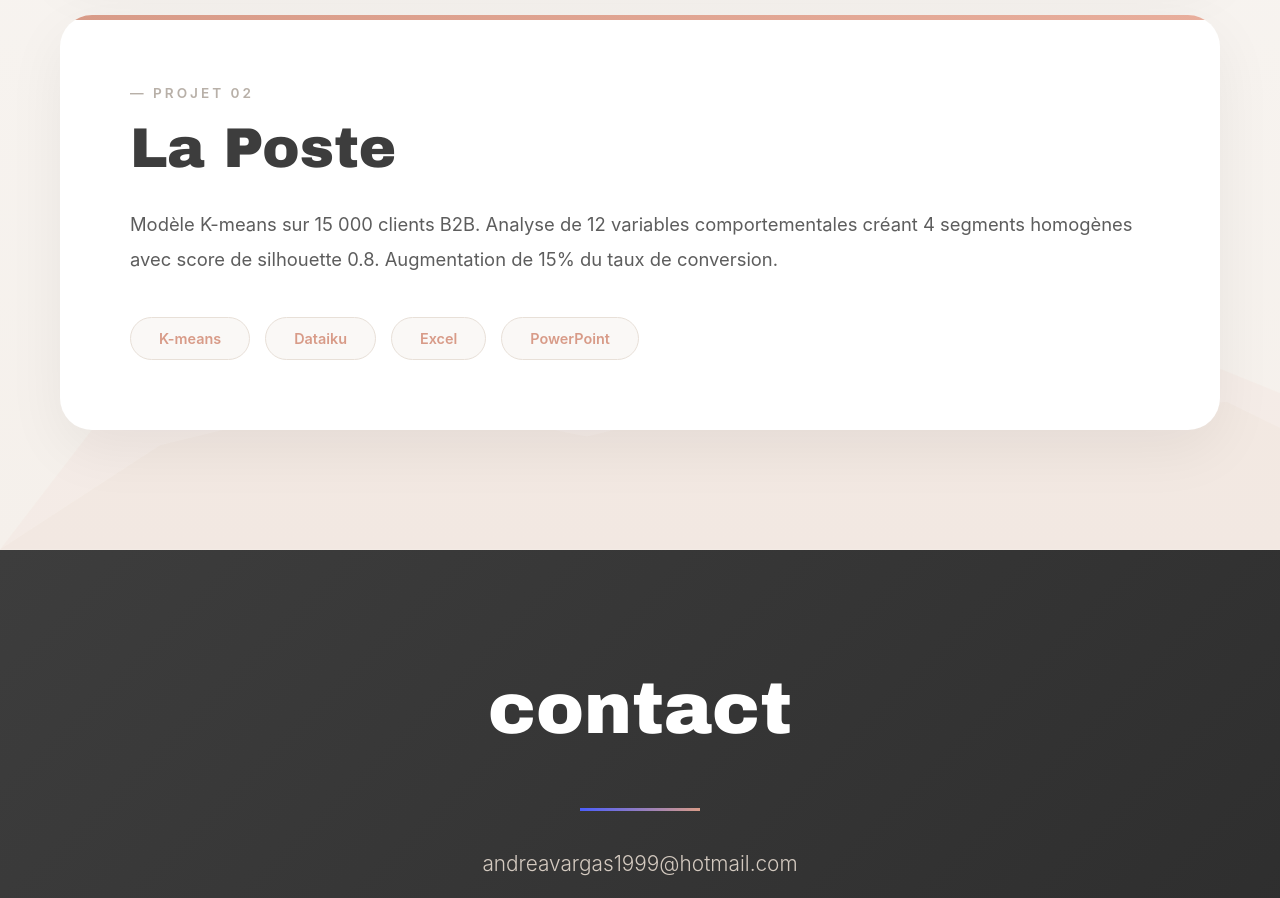
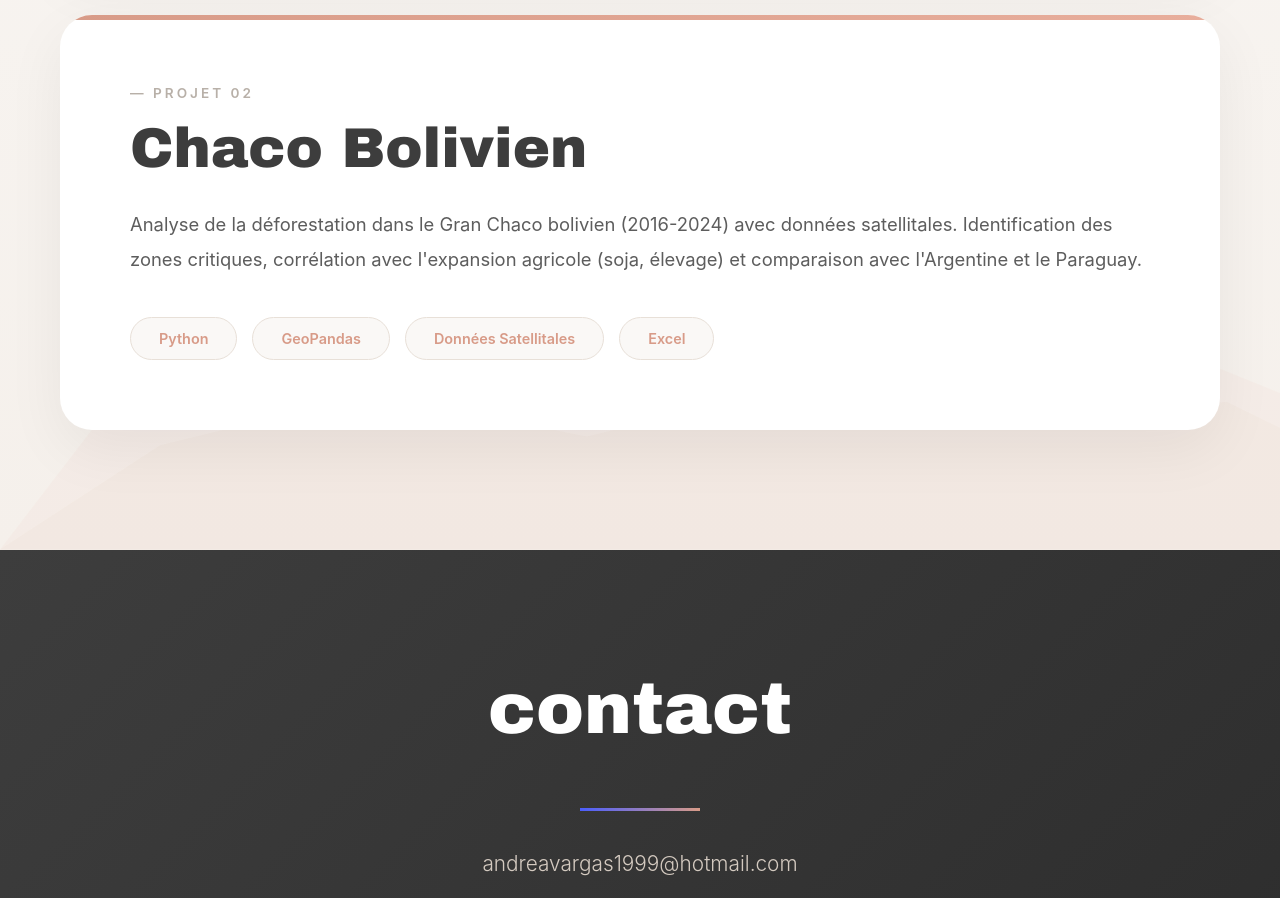
Before and after one commit to andreavargas1999/portfolio-data-analyst, a plain HTML site: page index.html in a window 1280 px wide. Shown: the part 1640-2538 px from the top of the page. Drawn offline with Linux system fonts and the light colour scheme.

Commit message:
Update index.html

```diff
--- a/index.html
+++ b/index.html
@@ -334,17 +334,17 @@
 
                 <div class="project-card">
                     <div class="project-number">— PROJET 02</div>
-                    <h3 class="project-title">La Poste</h3>
+                    <h3 class="project-title">Chaco Bolivien</h3>
                     <p class="project-desc">
-                        Modèle K-means sur 15 000 clients B2B. Analyse de 12 variables
-                        comportementales créant 4 segments homogènes avec score de silhouette 0.8.
-                        Augmentation de 15% du taux de conversion.
+                        Analyse de la déforestation dans le Gran Chaco bolivien (2016-2024) avec données
+                        satellitales. Identification des zones critiques, corrélation avec l'expansion
+                        agricole (soja, élevage) et comparaison avec l'Argentine et le Paraguay.
                     </p>
                     <div class="tech-pills">
-                        <span class="tech-pill">K-means</span>
-                        <span class="tech-pill">Dataiku</span>
+                        <span class="tech-pill">Python</span>
+                        <span class="tech-pill">GeoPandas</span>
+                        <span class="tech-pill">Données Satellitales</span>
                         <span class="tech-pill">Excel</span>
-                        <span class="tech-pill">PowerPoint</span>
                     </div>
                 </div>
             </div>
```
